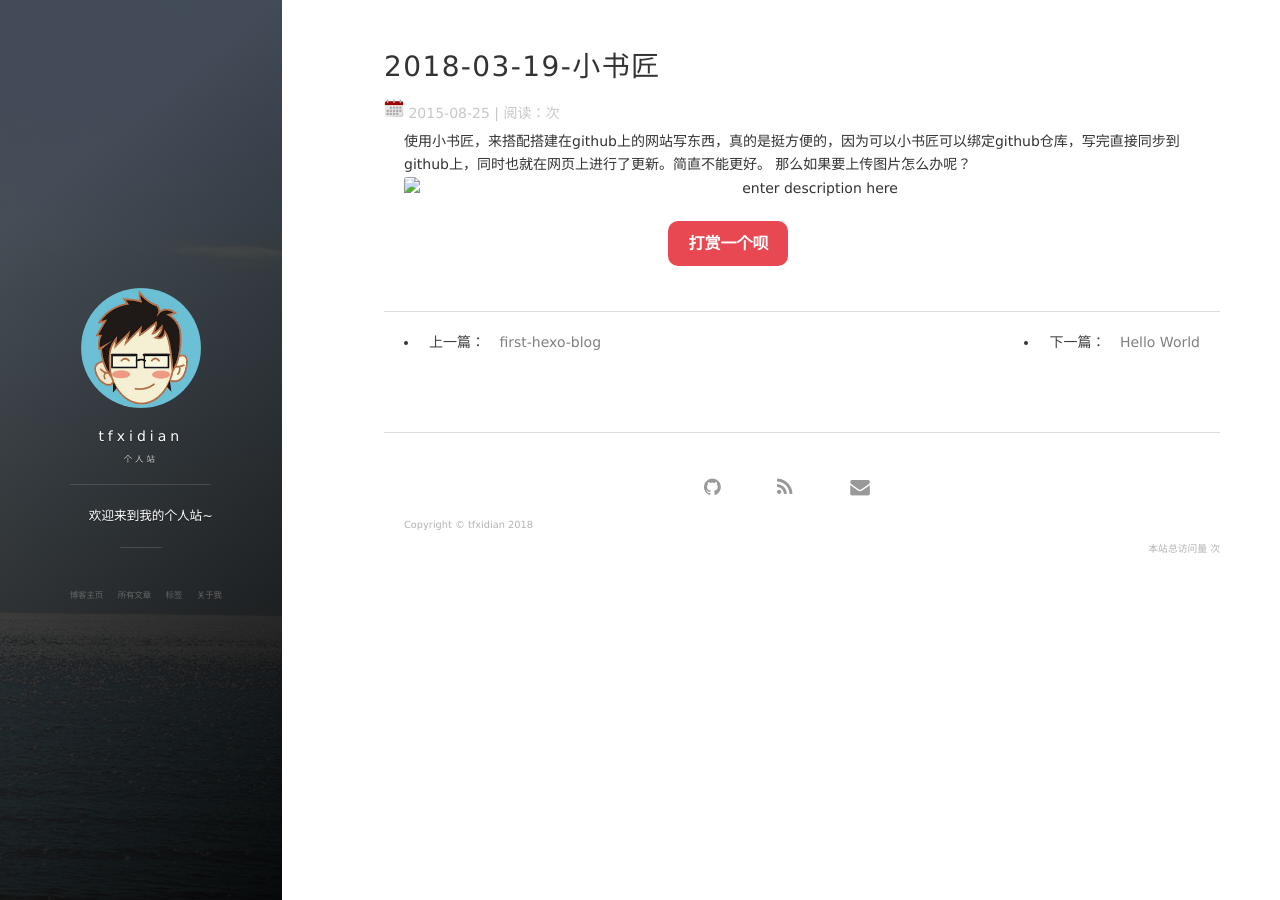
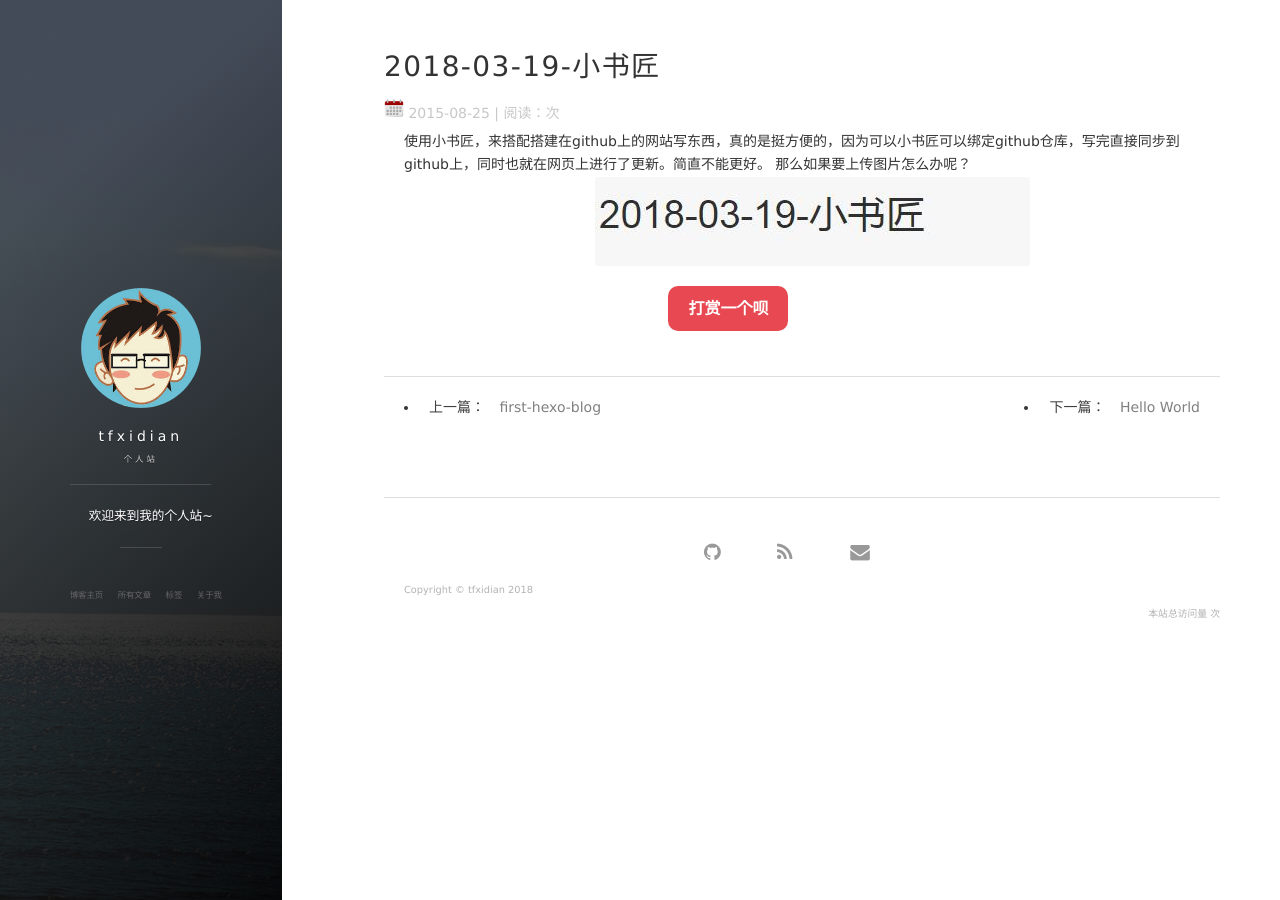
Before and after one commit to tfxidian/tfxidianbackup, a Jekyll site: the page built from _posts/2018-03-19-小书匠.md, in a window 1280 px wide. Built offline with Jekyll 4.4.1, drawn with Linux system fonts in a browser that asks for light colours; nearby versions of some CDN libraries; comment, search, counter and statistics services are not loaded.

Commit message:
修改文件: _posts/2018-03-19-小书匠.md

```diff
--- a/_posts/2018-03-19-小书匠.md
+++ b/_posts/2018-03-19-小书匠.md
@@ -11,4 +11,4 @@ tag: 博客
 ![enter description here][1]
 
 
-  [1]: ../images/QQ20180319230901.jpg
+  [1]: /images/QQ20180319230901.jpg
```
